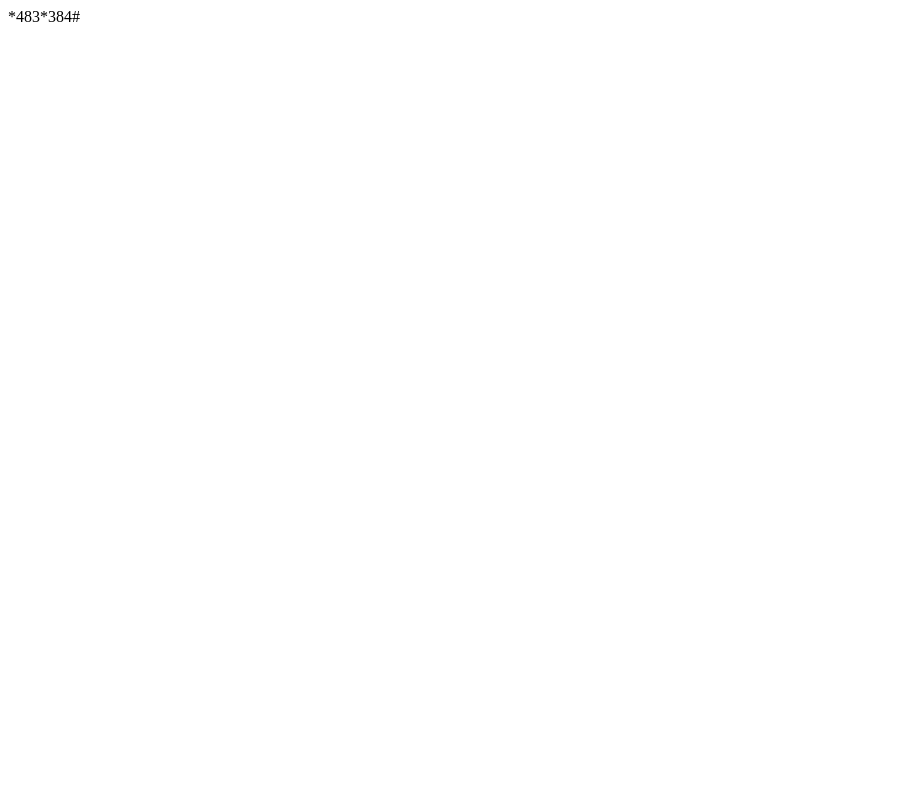
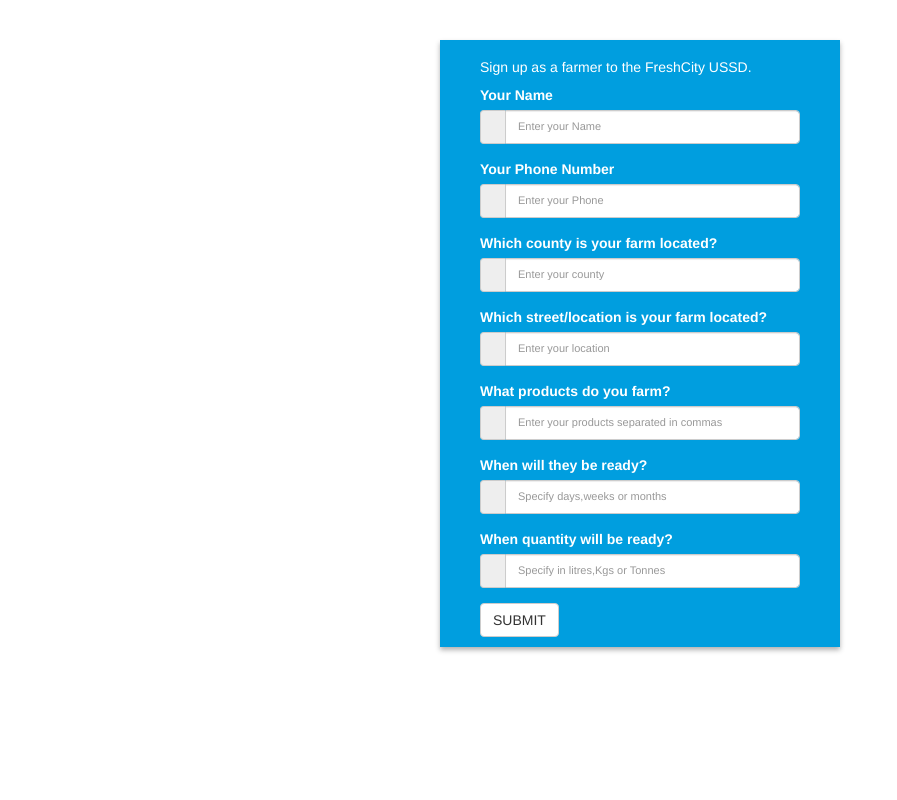
Before and after one commit to kailikia/fresh-city-ussd, a Flask app: page / in a window 1280 px wide. Before the commit the part shown is almost empty. Shown: the whole page, without its empty margins (0-897 px from the left). Run offline with Flask 2, Linux system fonts and the light colour scheme; some libraries are stand-ins or nearby versions.

Commit message:
web added 1

```diff
--- a/app/config.py
+++ b/app/config.py
@@ -1,4 +1,4 @@
-from flask import Flask, request, make_response, render_template,redirect,url_for,flash,session
+from flask import Flask, request, make_response, render_template,redirect,url_for,flash,session, redirect, url_for, flash
 from flask_sqlalchemy import SQLAlchemy
 from sqlalchemy.sql import func
 import random
--- a/app/main.py
+++ b/app/main.py
@@ -16,11 +16,21 @@
 def createTables():
     db.create_all()
 
-@app.route('/')
+@app.route('/', methods=['post','get'])
 def index():
-    ussdChannel = "*483*384#" # Your ussd channel from Africa's Talking
-    return ussdChannel
-    # return render_template('index.html', channel=ussdChannel)
+    print(request.method)
+    if request.method == "POST":
+         farmer= USSDModel(sessionID='Web',phoneNumber=request.form['phone'],name=request.form['name'],county=request.form['county'],
+                           location=request.form['location'],products=request.form['products'],ready=request.form['ready'],
+                           quantity=request.form['quantity'])
+         farmer.create_record()
+         flash('Request successfully received. We shall get back to you.')
+         return render_template('farmer.html')
+
+
+    # ussdChannel = "*483*384#" # Your ussd channel from Africa's Talking
+    # return ussdChannel
+    return render_template('farmer.html')
 
 @app.route('/records', methods=["post","get"])
 def all():
@@ -31,7 +41,7 @@
     else:
         print(request.method)
         if request.method == 'POST':
-            if request.form['email'] == 'sadickcomptechltd@gmail.com' and request.form['password'] == 'Sadick@2020$':
+            if request.form['email'] == 'sadickcomptechltd@gmail.com' and request.form['password'] == 'Sadick@2020':
                 session['email'] = request.form['email']
                 print(2)
                 print("session logged in",session['email'])
--- /dev/null
+++ b/app/templates/farmer.html
@@ -0,0 +1,128 @@
+<!DOCTYPE html>
+<html lang="en">
+<head>
+    <meta charset="UTF-8">
+    <title>Title</title>
+
+<link href="//maxcdn.bootstrapcdn.com/bootstrap/4.1.1/css/bootstrap.min.css" rel="stylesheet" id="bootstrap-css">
+<script src="//maxcdn.bootstrapcdn.com/bootstrap/4.1.1/js/bootstrap.min.js"></script>
+<script src="//cdnjs.cloudflare.com/ajax/libs/jquery/3.2.1/jquery.min.js"></script>
+<!------ Include the above in your HEAD tag ---------->
+    <style>
+        .main{
+ 	padding: 40px 0;
+}
+.main input,
+.main input::-webkit-input-placeholder {
+    font-size: 11px;
+    padding-top: 3px;
+}
+.main-center{
+ 	margin-top: 30px;
+ 	margin: 0 auto;
+ 	max-width: 400px;
+    padding: 10px 40px;
+	background:#009edf;
+	    color: #FFF;
+    text-shadow: none;
+	-webkit-box-shadow: 0px 3px 5px 0px rgba(0,0,0,0.31);
+-moz-box-shadow: 0px 3px 5px 0px rgba(0,0,0,0.31);
+box-shadow: 0px 3px 5px 0px rgba(0,0,0,0.31);
+
+}
+span.input-group-addon i {
+    color: #009edf;
+    font-size: 17px;
+}
+
+    </style>
+</head>
+<body>
+
+	<div class="container">
+			<div class="main">
+
+				<div class="main-center">
+					{% with messages = get_flashed_messages() %}
+					  {% if messages %}
+						<ul class=flashes>
+						{% for message in messages %}
+						  <li>{{ message }}</li>
+						{% endfor %}
+						</ul>
+					  {% endif %}
+					{% endwith %}
+				<h5>Sign up as a farmer to the FreshCity USSD.</h5>
+					<form class="" method="post" action="/">
+
+						<div class="form-group">
+							<label for="name">Your Name</label>
+								<div class="input-group">
+									<span class="input-group-addon"><i class="fa fa-user fa" aria-hidden="true"></i></span>
+				<input type="text" class="form-control" name="name" id="name"  placeholder="Enter your Name" required/>
+							</div>
+						</div>
+
+						<div class="form-group">
+							<label for="phone">Your Phone Number</label>
+								<div class="input-group">
+									<span class="input-group-addon"><i class="fa fa-envelope fa" aria-hidden="true"></i></span>
+									<input type="text" class="form-control" name="phone" placeholder="Enter your Phone" required/>
+							</div>
+						</div>
+
+                        <div class="form-group">
+							<label for="county">Which county is your farm located?</label>
+								<div class="input-group">
+									<span class="input-group-addon"><i class="fa fa-envelope fa" aria-hidden="true"></i></span>
+									<input type="text" class="form-control" name="county" placeholder="Enter your county" required/>
+							</div>
+						</div>
+
+                        <div class="form-group">
+							<label for="location">Which street/location is your farm located?</label>
+								<div class="input-group">
+									<span class="input-group-addon"><i class="fa fa-envelope fa" aria-hidden="true"></i></span>
+									<input type="text" class="form-control" name="location" placeholder="Enter your location" required/>
+							</div>
+						</div>
+
+						<div class="form-group">
+							<label for="location">What products do you farm?</label>
+								<div class="input-group">
+									<span class="input-group-addon"><i class="fa fa-users fa" aria-hidden="true"></i></span>
+									<input type="text" class="form-control" name="products" placeholder="Enter your products separated in commas" required/>
+								</div>
+						</div>
+
+                        <div class="form-group">
+							<label for="location">When will they be ready?</label>
+								<div class="input-group">
+									<span class="input-group-addon"><i class="fa fa-users fa" aria-hidden="true"></i></span>
+									<input type="text" class="form-control" name="ready" placeholder="Specify days,weeks or months" required/>
+								</div>
+						</div>
+
+                        <div class="form-group">
+							<label for="location">When quantity will be ready?</label>
+								<div class="input-group">
+									<span class="input-group-addon"><i class="fa fa-users fa" aria-hidden="true"></i></span>
+									<input type="text" class="form-control" name="quantity" placeholder="Specify in litres,Kgs or Tonnes" required/>
+								</div>
+						</div>
+
+
+
+				<button type="submit" class="btn btn-default">SUBMIT</button>
+
+					</form>
+				</div><!--main-center"-->
+			</div><!--main-->
+		</div><!--container-->
+
+<link href="//maxcdn.bootstrapcdn.com/bootstrap/3.3.0/css/bootstrap.min.css" rel="stylesheet" id="bootstrap-css">
+<script src="//maxcdn.bootstrapcdn.com/bootstrap/3.3.0/js/bootstrap.min.js"></script>
+<script src="//code.jquery.com/jquery-1.11.1.min.js"></script>
+<!------ Include the above in your HEAD tag ---------->
+</body>
+</html>
--- a/app/templates/index.html
+++ b/app/templates/index.html
@@ -13,7 +13,7 @@
   </head>
   <body>
   <div class="container">
-      <h1><center>FreshCity USSD Completed Sessions</center></h1>
+      <h1><center>FreshCity Farmers</center></h1>
 
     <table id ="table" class="table">
   <thead>
@@ -50,7 +50,7 @@
   </div>
 
   <div class="container">
-      <h1><center>All Sessions</center></h1>
+      <h1><center>USSD All Phone Sessions</center></h1>
 
     <table id ="tableall" class="table">
   <thead>
--- a/app/ussdClass.py
+++ b/app/ussdClass.py
@@ -2,7 +2,7 @@
 from sqlalchemy.sql import func
 
 class USSDModel(db.Model):
-    __tablename__ = 'ussds'
+    __tablename__ = 'farmers'
     id = db.Column(db.Integer(), primary_key=True)
     sessionID = db.Column(db.String(120), nullable=False)
     phoneNumber = db.Column(db.String(120), nullable=False)
```
